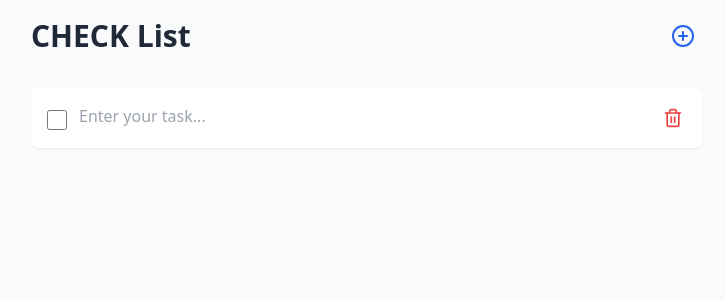
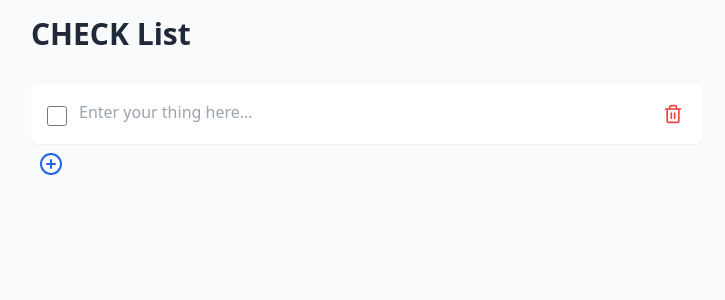
Before and after one commit to not-telling-you/checklist, a React (Vite) app: page / in a window 1280 px wide. Both pictures are taken after a click on the button "Add new item". Shown: the top 300 px of the page, without its empty margins (273-998 px from the left). Built offline with nearby package versions, Linux system fonts and the light colour scheme.

Commit message:
moved (+) down and tweaked placeholder

```diff
--- a/src/App.tsx
+++ b/src/App.tsx
@@ -34,13 +34,15 @@ function App() {
       <div className="max-w-2xl mx-auto">
         <div className="flex items-center justify-between mb-8">
           <h1 className="text-3xl font-bold text-gray-800">CHECK List</h1>
-          <button
-            onClick={addItem}
-            className="p-2 text-blue-600 hover:text-blue-800 transition-colors"
-            aria-label="Add new item"
-          >
-            <PlusCircle size={24} />
-          </button>
+          {
+          // <button
+          //   onClick={addItem}
+          //   className="p-2 text-blue-600 hover:text-blue-800 transition-colors"
+          //   aria-label="Add new item"
+          // >
+          //   <PlusCircle size={24} />
+          // </button>
+          }
         </div>
 
         <div className="space-y-3">
@@ -58,7 +60,22 @@ function App() {
               <textarea
                 value={item.text}
                 onChange={(e) => updateItem(item.id, { text: e.target.value })}
-                placeholder="Enter your task..."
+                placeholder={items.indexOf(item) === 0
+                  ? "Enter your thing here..."
+                  : items.indexOf(item) === 1
+                    ? "Enter more thing here..."
+                    : items.indexOf(item) === 2
+                      ? "Wow, you're getting a few..."
+                      : items.indexOf(item) === 3
+                        ? "Slow down... perhaps!?"
+                        : items.indexOf(item) === 4
+                          ? "Holy cow!!! You're serious!"
+                          : items.indexOf(item) === 5
+                            ? "I'm watching, you know?"
+                            : items.indexOf(item) === 6
+                              ? "I can't watch anymore 😭"
+                              : "@$&^**+!😵‍💫"
+                }
                 rows={1}
                 className="flex-1 resize-none overflow-hidden bg-transparent p-0 focus:ring-0 focus:outline-none"
                 style={{
@@ -81,6 +98,13 @@ function App() {
             </div>
           ))}
         </div>
+        <button
+          onClick={addItem}
+          className="p-2 text-blue-600 hover:text-blue-800 transition-colors"
+          aria-label="Add new item"
+        >
+          <PlusCircle size={24} />
+        </button>
       </div>
     </div>
   );
```
